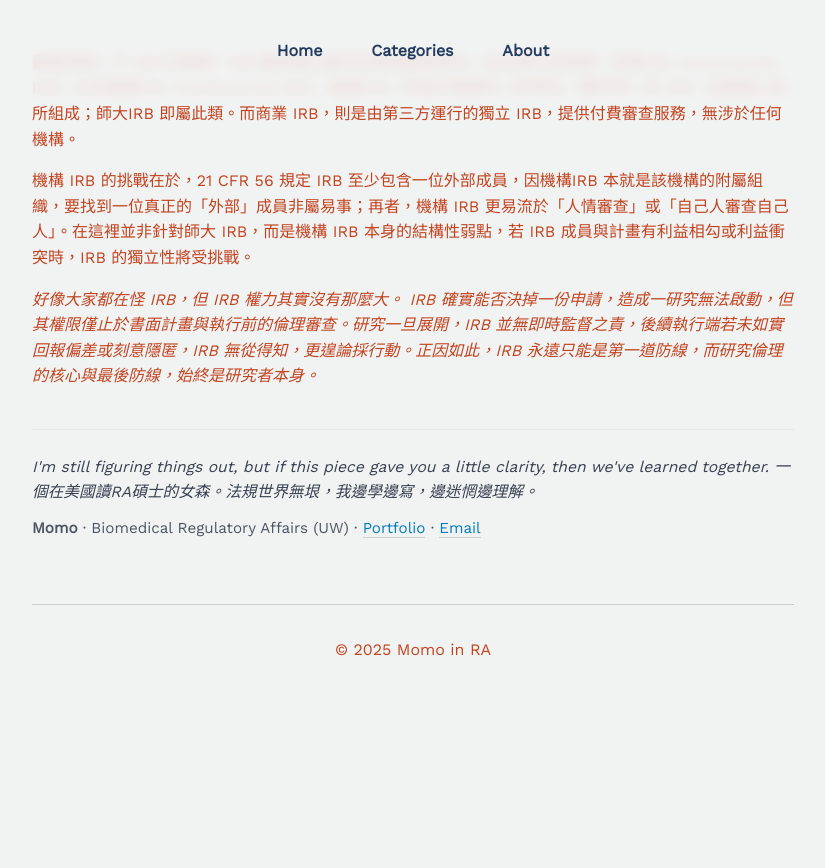
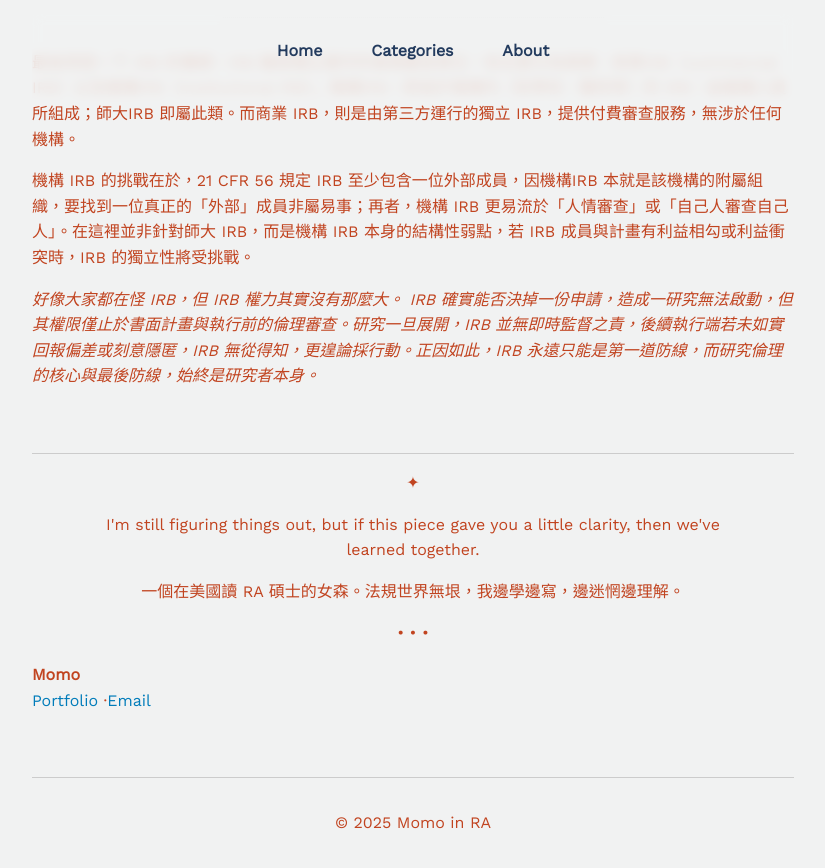
Before and after one commit to MomoInRA/github.io, a Jekyll site: the page built from _posts/2025-07-29-The-Role-and-Limits-of-IRBs.md, in a window 1280 px wide and 900 px high, scrolled down 4395 px. Shown: the top 868 px of the window, without its empty margins (227-1052 px from the left). Built offline with Jekyll 4.4.1, drawn with Linux system fonts in a browser that asks for light colours; before the commit the page ends 5122 px from its top, so only the background shows below that.

Commit message:
Update post-closing.html

```diff
--- a/_includes/post-closing.html
+++ b/_includes/post-closing.html
@@ -1,23 +1,34 @@
-<!-- _includes/post-closing.html -->
-<div class="post-closing">
-  <p class="closing-line">
-    <em>I'm still figuring things out, but if this piece gave you a little clarity, then we've learned together.</em>
-    <em>一個在美國讀RA碩士的女森。法規世界無垠，我邊學邊寫，邊迷惘邊理解。</em>
-  </p>
+<footer class="post-epilogue" aria-label="Article epilogue">
+  <div class="post-epilogue__rule" aria-hidden="true">
+    <span class="post-epilogue__glyph">✦</span>
+  </div>
 
-  <div class="author-card">
-    {% assign author_name  = page.author | default: site.author.name %}
-    {% assign author_title = page.author_title | default: site.author.title %}
-    {% assign author_mail  = page.author_email | default: site.author.email %}
-    {% assign author_link  = page.author_link  | default: site.author.link %}
+  <blockquote class="post-epilogue__quote">
+    <p>I'm still figuring things out, but if this piece gave you a little clarity, then we've learned together.</p>
+    <p class="post-epilogue__zh">一個在美國讀 RA 碩士的女森。法規世界無垠，我邊學邊寫，邊迷惘邊理解。</p>
+  </blockquote>
 
-    <div class="author-meta">
-      <div class="author-text">
-        <strong>{{ author_name }}</strong>
-        {% if author_title %} · <span>{{ author_title }}</span>{% endif %}
-        {% if author_link %} · <a href="{{ author_link }}" target="_blank" rel="noopener">Portfolio</a>{% endif %}
-        {% if author_mail %} · <a href="mailto:{{ author_mail }}">Email</a>{% endif %}
-      </div>
+  <div class="post-epilogue__rule post-epilogue__rule--bottom" aria-hidden="true">
+    <span class="post-epilogue__dot">• • •</span>
+  </div>
+</footer>
+
+<!-- 作者資訊卡片（可保留在同一個 include 或另做 _includes/author-card.html） -->
+<section class="author-card" aria-label="Author">
+  <div class="author-card__meta">
+    <div class="author-card__name">
+      <strong>{{ page.author | default: site.author.name }}</strong>
+    </div>
+    <div class="author-card__links">
+      {% if site.author.link %}
+        <a href="{{ site.author.link }}" rel="noopener" target="_blank">Portfolio</a>
+      {% endif %}
+      {% if site.author.email %}
+        <span class="middot">·</span><a href="mailto:{{ site.author.email }}">Email</a>
+      {% endif %}
+      {% if site.author.linkedin %}
+        <span class="middot">·</span><a href="{{ site.author.linkedin }}" rel="noopener" target="_blank">LinkedIn</a>
+      {% endif %}
     </div>
   </div>
-</div>
+</section>
```
